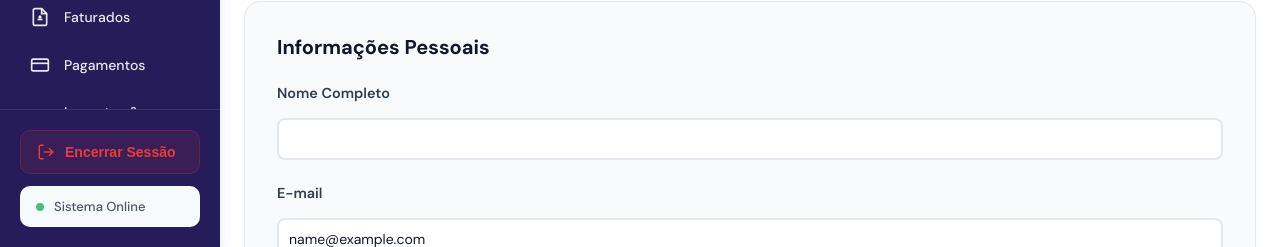
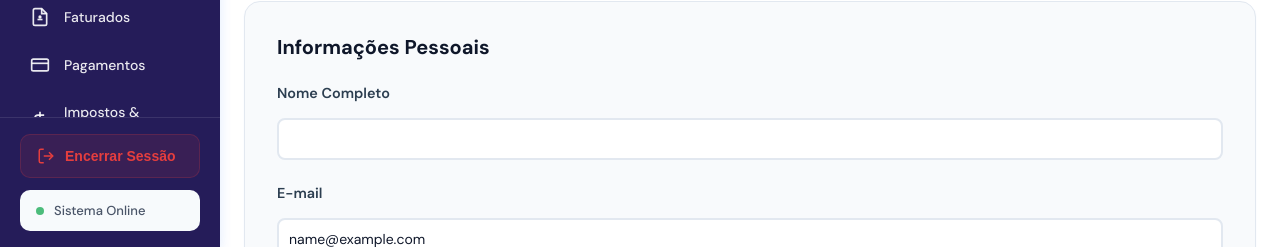
Before and after one commit to comercial-rgb/portal-finance, a React (Create React App) app in the folder frontend/: page /perfil in a window 1280 px wide. Shown: the part 553-800 px from the top of the page. Built offline with nearby package versions, Linux system fonts and the light colour scheme; no server answers; sample sign-in values are in the browser's storage; the HTML template or start-up script is replaced by a standard one.

Commit message:
fix: usar CSS Grid no sidebar para garantir footer sempre visível

```diff
--- a/frontend/src/components/Sidebar.css
+++ b/frontend/src/components/Sidebar.css
@@ -9,15 +9,14 @@
   top: 80px;
   box-shadow: var(--shadow-md);
   overflow: hidden;
-  display: flex;
-  flex-direction: column;
+  display: grid;
+  grid-template-rows: 1fr auto;
 }
 
 .sidebar-nav {
-  flex: 1;
-  min-height: 0;
   padding: 24px 16px;
   overflow-y: auto;
+  min-height: 0;
   scrollbar-width: thin;
   scrollbar-color: rgba(255, 255, 255, 0.3) transparent;
 }
@@ -122,9 +121,9 @@
 }
 
 .sidebar-footer {
-  padding: 20px;
+  padding: 16px 20px;
   border-top: 1px solid rgba(255, 255, 255, 0.1);
-  flex-shrink: 0;
+  background: var(--secondary);
 }
 
 .btn-logout {
```
